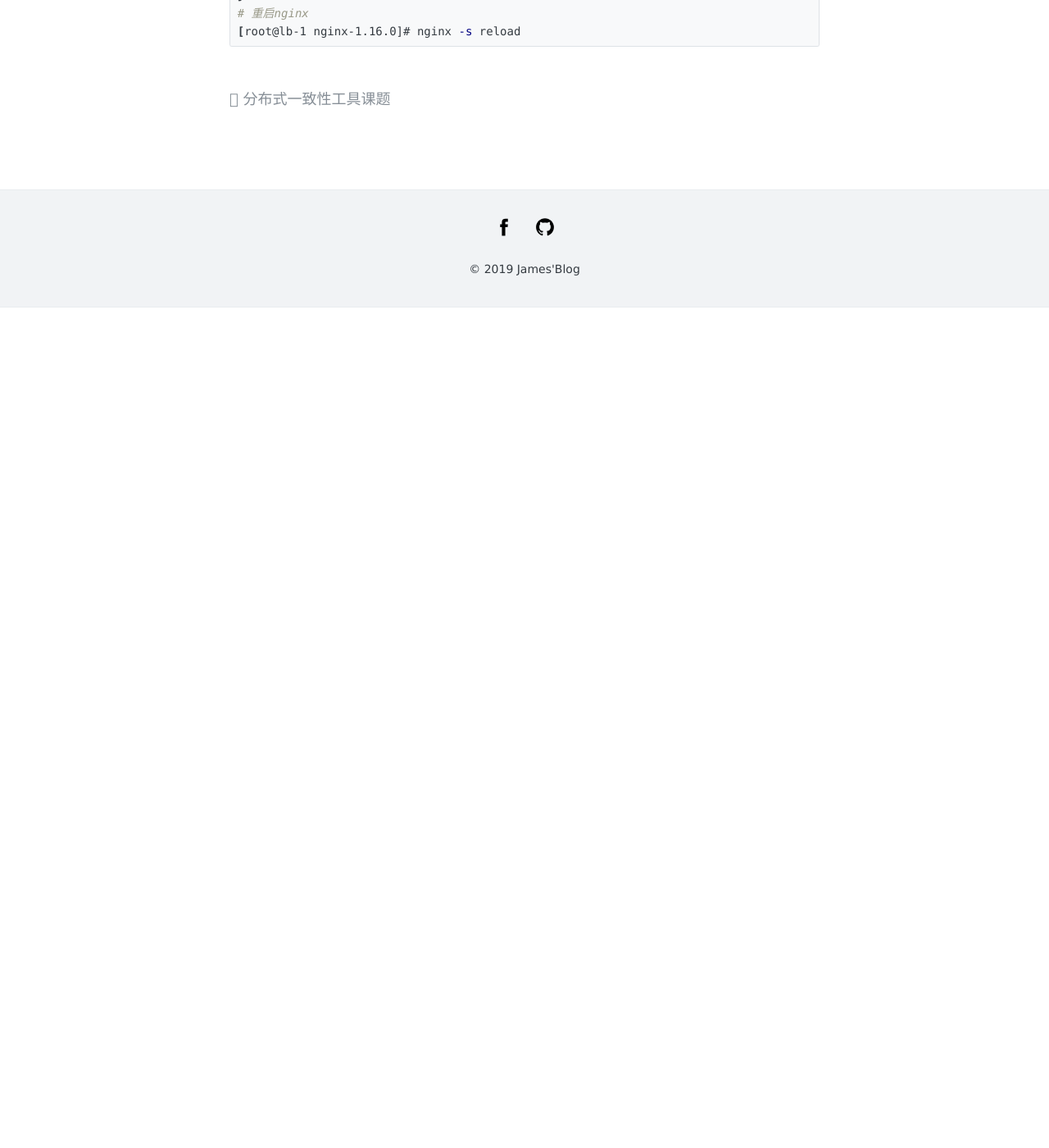
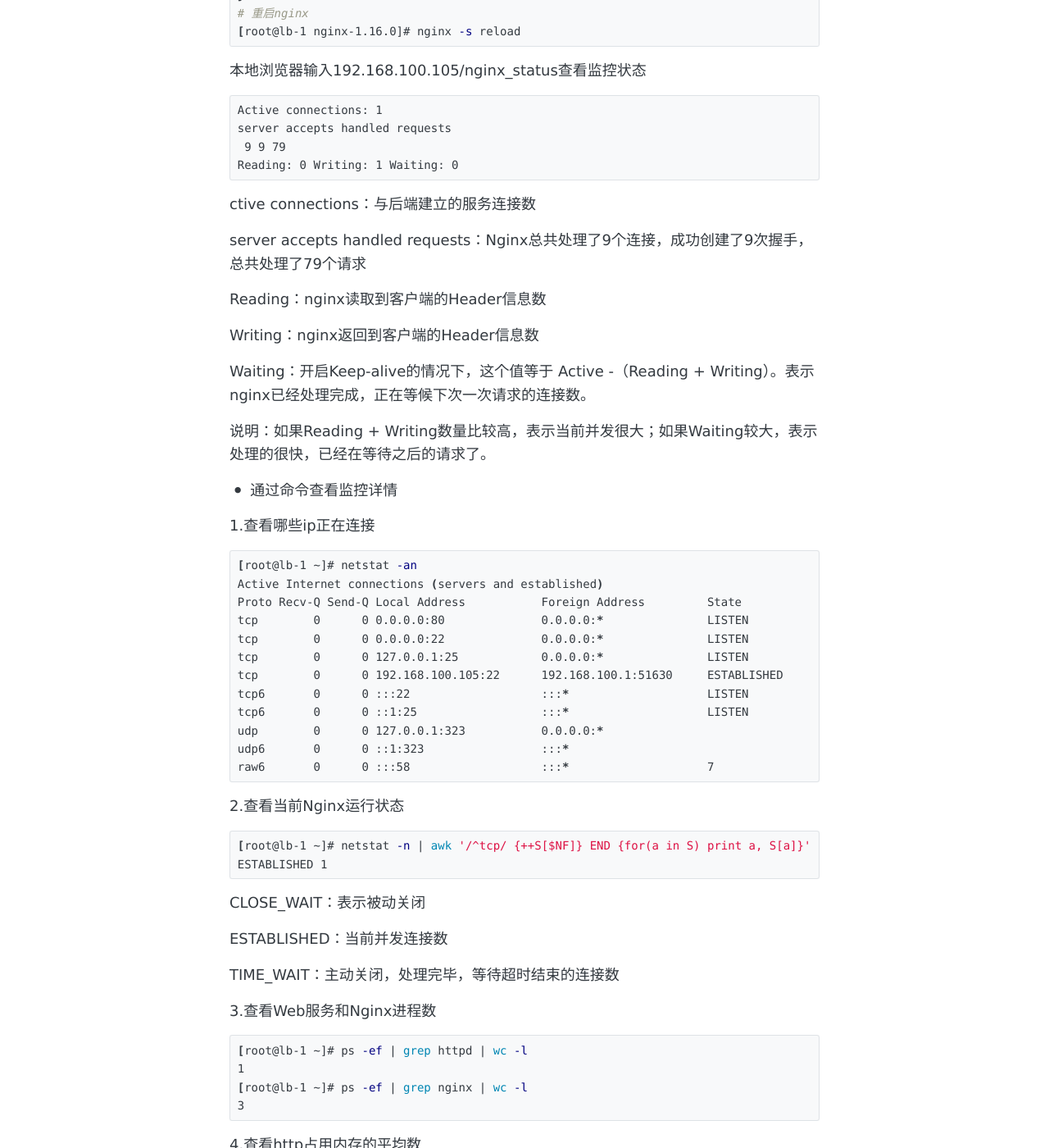
Before and after one commit to pzypxh/pzypxh.github.io, a Jekyll site: the page built from _posts/2019-7-11-Nginx学习课题.md, in a window 1280 px wide and 1400 px high, scrolled down 17760 px. Shown: the whole window at 82% size. Built offline with Jekyll 4.4.1, drawn with Linux system fonts in a browser that asks for light colours; before the commit the page ends 18135 px from its top, so only the background shows below that; some of the changed text lies outside the part shown.

Commit message:
build at 2019年 7月14日 星期日 19时38分38秒 CST

````diff
--- a/_posts/2019-7-11-Nginx学习课题.md
+++ b/_posts/2019-7-11-Nginx学习课题.md
@@ -554,15 +554,99 @@ built by gcc 4.8.5 20150623 (Red Hat 4.8.5-36) (GCC)
 configure arguments: --prefix=/usr/local/nginx --user=nginx --group=nginx --with-http_stub_status_module
 # 修改配置文件nginx.conf，在server块中增加
 location /nginx_status {
-				# Turn on nginx stats
-				stub_status on;
-				# I do not need logs for stats
-				access_log   off;
-				# Security: Only allow access from 192.168.1.100 IP #
-				allow 192.168.100.1;
-				# Send rest of the world to /dev/null #
-				#deny all;
+		# 开启nginx状态监控
+		stub_status    on;
+		# 关闭日志
+		access_log    off;
+		# Security: Only allow access from 192.168.100.1 IP #
+		allow 192.168.100.1;
+		# Send rest of the world to /dev/null #
+		#deny all;
 }
 # 重启nginx
 [root@lb-1 nginx-1.16.0]# nginx -s reload
 ```
+
+本地浏览器输入192.168.100.105/nginx_status查看监控状态
+
+```
+Active connections: 1
+server accepts handled requests
+ 9 9 79
+Reading: 0 Writing: 1 Waiting: 0
+```
+
+ctive connections：与后端建立的服务连接数
+
+server accepts handled requests：Nginx总共处理了9个连接，成功创建了9次握手，总共处理了79个请求
+
+Reading：nginx读取到客户端的Header信息数
+
+Writing：nginx返回到客户端的Header信息数
+
+Waiting：开启Keep-alive的情况下，这个值等于 Active -（Reading + Writing）。表示nginx已经处理完成，正在等候下次一次请求的连接数。
+
+说明：如果Reading + Writing数量比较高，表示当前并发很大；如果Waiting较大，表示处理的很快，已经在等待之后的请求了。
+
+- 通过命令查看监控详情
+
+1.查看哪些ip正在连接
+
+```bash
+[root@lb-1 ~]# netstat -an
+Active Internet connections (servers and established)
+Proto Recv-Q Send-Q Local Address           Foreign Address         State
+tcp        0      0 0.0.0.0:80              0.0.0.0:*               LISTEN
+tcp        0      0 0.0.0.0:22              0.0.0.0:*               LISTEN
+tcp        0      0 127.0.0.1:25            0.0.0.0:*               LISTEN
+tcp        0      0 192.168.100.105:22      192.168.100.1:51630     ESTABLISHED
+tcp6       0      0 :::22                   :::*                    LISTEN
+tcp6       0      0 ::1:25                  :::*                    LISTEN
+udp        0      0 127.0.0.1:323           0.0.0.0:*
+udp6       0      0 ::1:323                 :::*
+raw6       0      0 :::58                   :::*                    7
+```
+
+2.查看当前Nginx运行状态
+
+```bash
+[root@lb-1 ~]# netstat -n | awk '/^tcp/ {++S[$NF]} END {for(a in S) print a, S[a]}'
+ESTABLISHED 1
+```
+
+CLOSE_WAIT：表示被动关闭
+
+ESTABLISHED：当前并发连接数
+
+TIME_WAIT：主动关闭，处理完毕，等待超时结束的连接数
+
+3.查看Web服务和Nginx进程数
+
+```bash
+[root@lb-1 ~]# ps -ef | grep httpd | wc -l
+1
+[root@lb-1 ~]# ps -ef | grep nginx | wc -l
+3
+```
+
+4.查看http占用内存的平均数
+
+```bash
+[root@lb-1 ~]# ps aux|grep -v grep|awk '/httpd/{sum+=$6;n++};END{print sum/n}'
+976
+```
+
+5.查看Nginx中访问前10的ip
+
+```bash
+# 格式：awk '{print $1}' 日志文件路径 | sort | uniq -c | sort -nr -k1 | head -n 10
+[root@lb-1 ~]# awk '{print $1}' /var/logs/nginx/access_log | sort
+192.168.100.1
+192.168.100.1
+192.168.100.1
+192.168.100.1
+192.168.100.1
+192.168.100.1
+
+...
+```
````
Also changed, not shown: 1 other file.
